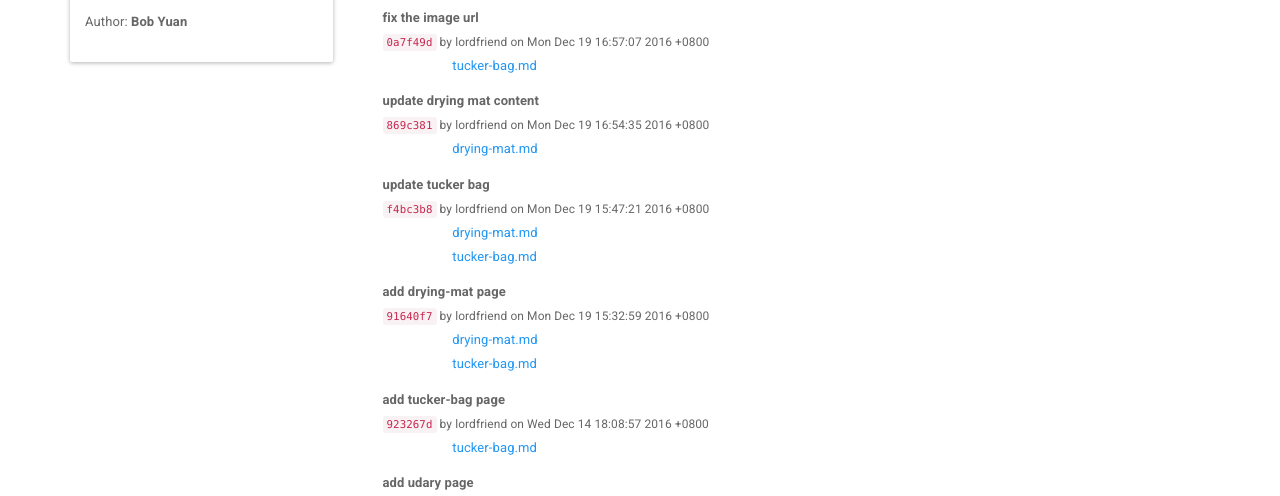
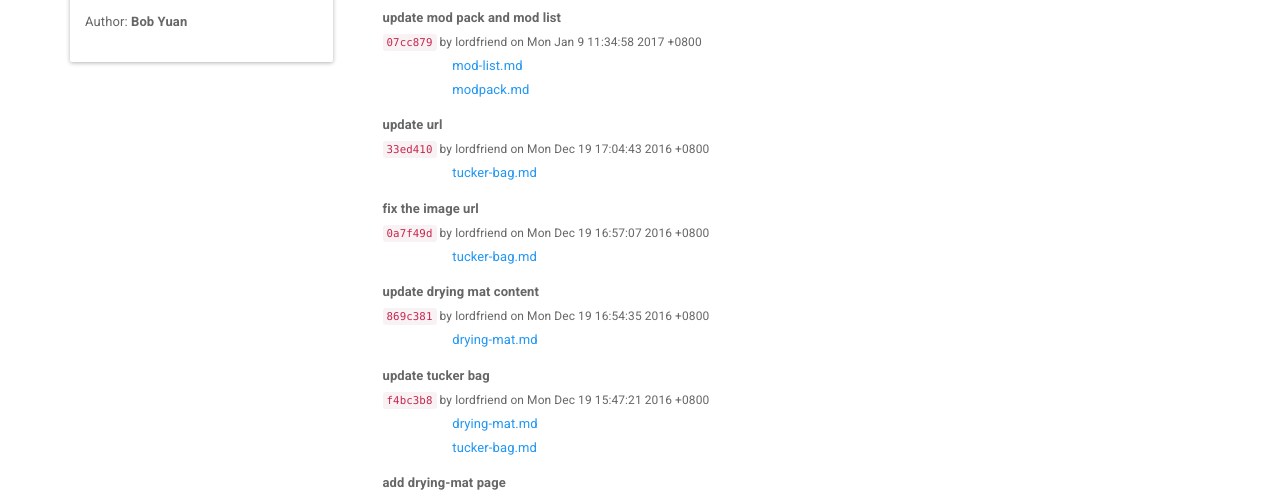
Before and after one commit to SayaMoe/homepage, a plain HTML site: page changelog/index.html in a window 1280 px wide. Shown: the part 282-778 px from the top of the page. Drawn offline with Linux system fonts and the light colour scheme.

Commit message:
site update Mon Jan 09 2017 11:35:44 GMT+0800 (CST)

```diff
--- a/changelog/index.html
+++ b/changelog/index.html
@@ -35,6 +35,40 @@
 <div class="col-lg-9 col-md-9 col-sm-12">
 <div class="index-content">
 <h2>Recent Changes</h2>
+<div class="row">
+<div class="col-md-12">
+<b>update mod pack and mod list</b>
+<br/>
+<small><code>07cc879</code> by lordfriend on Mon Jan 9 11:34:58 2017 +0800</small>
+</div>
+<div class="col-md-10 col-md-offset-1">
+<ul class="list-unstyled">
+<li>
+<a href="/raw/mod-list.md" target="_self">
+mod-list.md</a>
+</li>
+<li>
+<a href="/raw/modpack.md" target="_self">
+modpack.md</a>
+</li>
+</ul>
+</div>
+</div>
+<div class="row">
+<div class="col-md-12">
+<b>update url</b>
+<br/>
+<small><code>33ed410</code> by lordfriend on Mon Dec 19 17:04:43 2016 +0800</small>
+</div>
+<div class="col-md-10 col-md-offset-1">
+<ul class="list-unstyled">
+<li>
+<a href="/raw/tucker-bag.md" target="_self">
+tucker-bag.md</a>
+</li>
+</ul>
+</div>
+</div>
 <div class="row">
 <div class="col-md-12">
 <b>fix the image url</b>
```
Also changed, not shown: page/mod-list/index.html (+7 -1 lines), page/modpack/index.html (+2 -2 lines), 2 other files.
